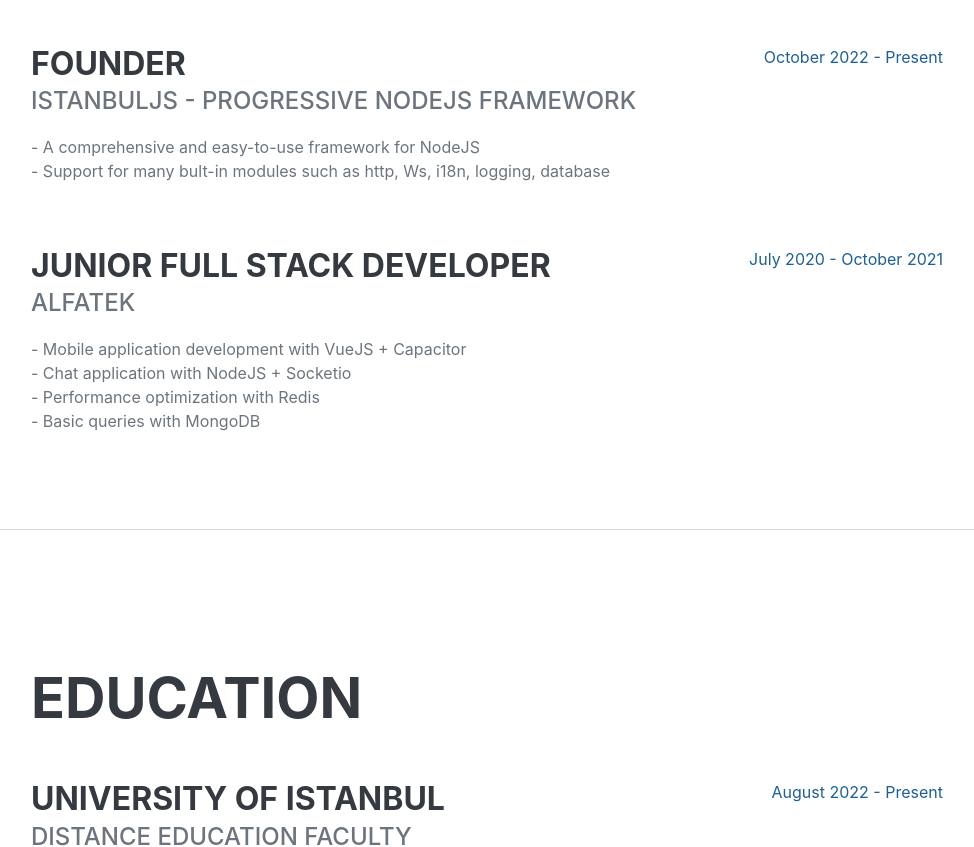
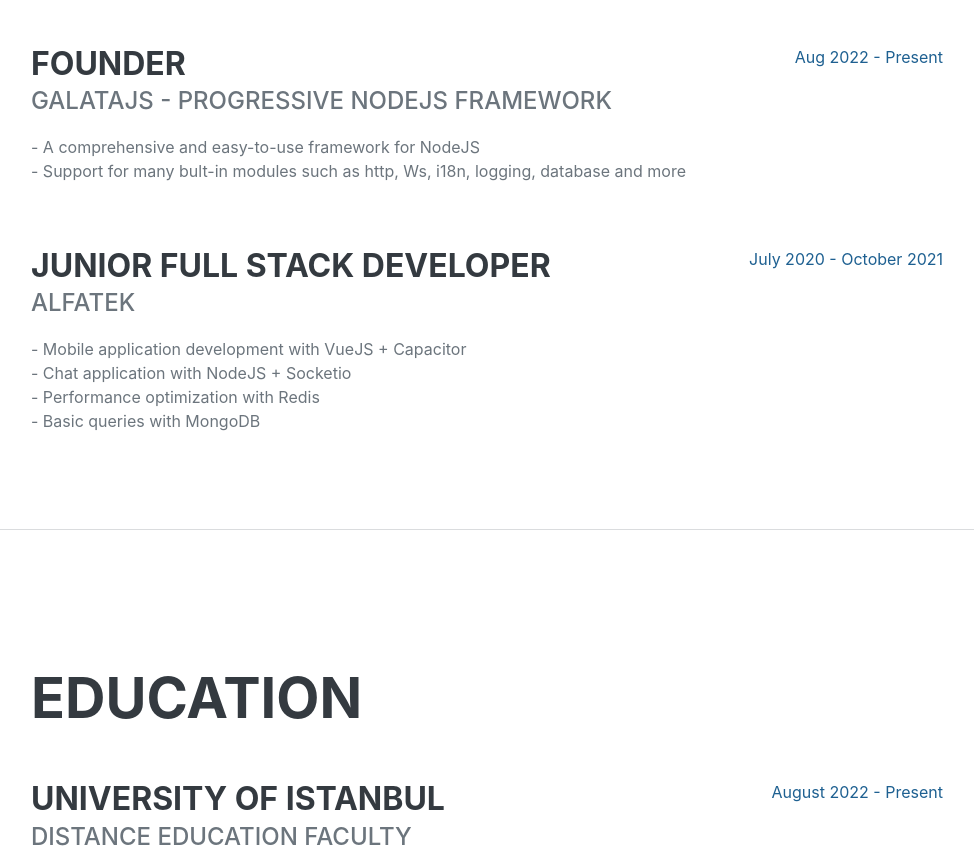
Before and after one commit to ssibrahimbas/ssi-portfolio, a plain HTML site: page index.html in a window 1280 px wide. Shown: the part 1258-2105 px from the top of the page, without its empty margins (289-1263 px from the left). Drawn offline with nearby package versions, Linux system fonts and the light colour scheme; a web font is replaced by a local one.

Commit message:
experience: replace istanbuljs to galatajs

```diff
--- a/index.html
+++ b/index.html
@@ -83,14 +83,14 @@
                     <div class="d-flex flex-column flex-md-row justify-content-between mb-5">
                         <div class="flex-grow-1">
                             <h3 class="mb-0">Founder</h3>
-                            <div class="subheading mb-3">istanbuljs - Progressive NodeJS Framework</div>
+                            <div class="subheading mb-3">GalataJS - Progressive NodeJS Framework</div>
                             <p>
                                 - A comprehensive and easy-to-use framework for NodeJS
                                 <br />
-                                - Support for many bult-in modules such as http, Ws, i18n, logging, database
+                                - Support for many bult-in modules such as http, Ws, i18n, logging, database and more
                             </p>
                         </div>
-                        <div class="flex-shrink-0"><span class="text-primary">October 2022 - Present</span></div>
+                        <div class="flex-shrink-0"><span class="text-primary">Aug 2022 - Present</span></div>
                     </div>
                     <div class="d-flex flex-column flex-md-row justify-content-between">
                         <div class="flex-grow-1">
```
Also changed, not shown: 1 other file.
